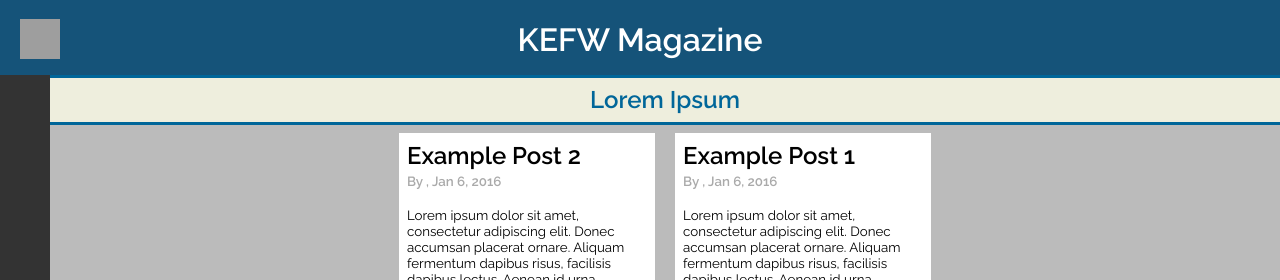
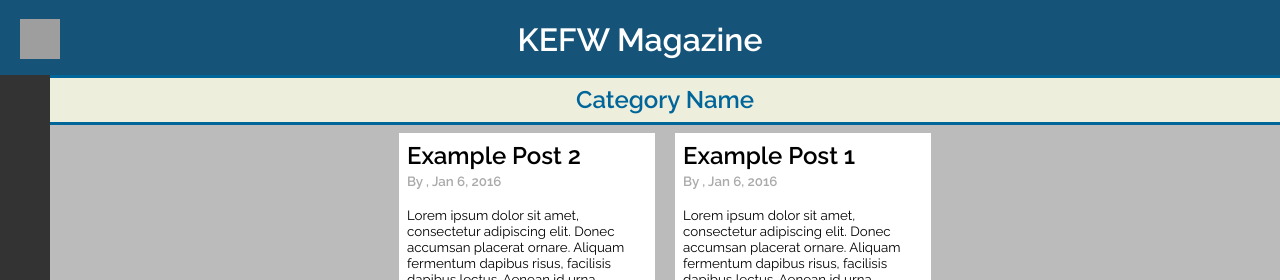
Before and after one commit to Kefwmag/kefwmag.github.io, a Jekyll site: the page built from dindex.html, in a window 1280 px wide. Shown: the top 280 px of the page. Built offline with Jekyll 4.4.1, drawn with Linux system fonts in a browser that asks for light colours; grey boxes are pictures that could not be loaded.

Commit message:
Update dindex.html

```diff
--- a/dindex.html
+++ b/dindex.html
@@ -1,31 +1,7 @@
 ---
+layout: deep
 ---
-<!DOCTYPE html>
-<html>
-    <head>
-        <title>KEFW Magazine</title>
-        <link href="//fonts.googleapis.com/css?family=Raleway:400,300,600" rel="stylesheet" type="text/css">
-        <link rel="stylesheet" href="deep/style.css" />
-    </head>
-    <body>
-        <header>
-            <h1>KEFW Magazine</h1>
-        </header>
-        <input type="checkbox" id="hamburger" name="hamburger" />
-        <label for="hamburger"></label>
-        <nav>
-            <ul>
-                <li><a href="#"> Home                   </a></li>
-                <li><a href="#"> News                   </a></li>
-                <li><a href="#"> Technology             </a></li>
-                <li><a href="#"> Lifestyle              </a></li>
-                <li><a href="#"> Arts and Entertainment </a></li>
-            </ul>
-        </nav>
-        <section>
-            <h1 id="categoryName">Lorem Ipsum</h1>
-        </section>
-        <main>
+
             <div>
                 {% for post in site.posts %}
                     <article id="article1">
@@ -38,7 +14,3 @@
                     </article>
                 {% endfor %}
             </div>
-        </main>
-        <script src="deep/script.js"></script>
-    </body>
-</html>
```
